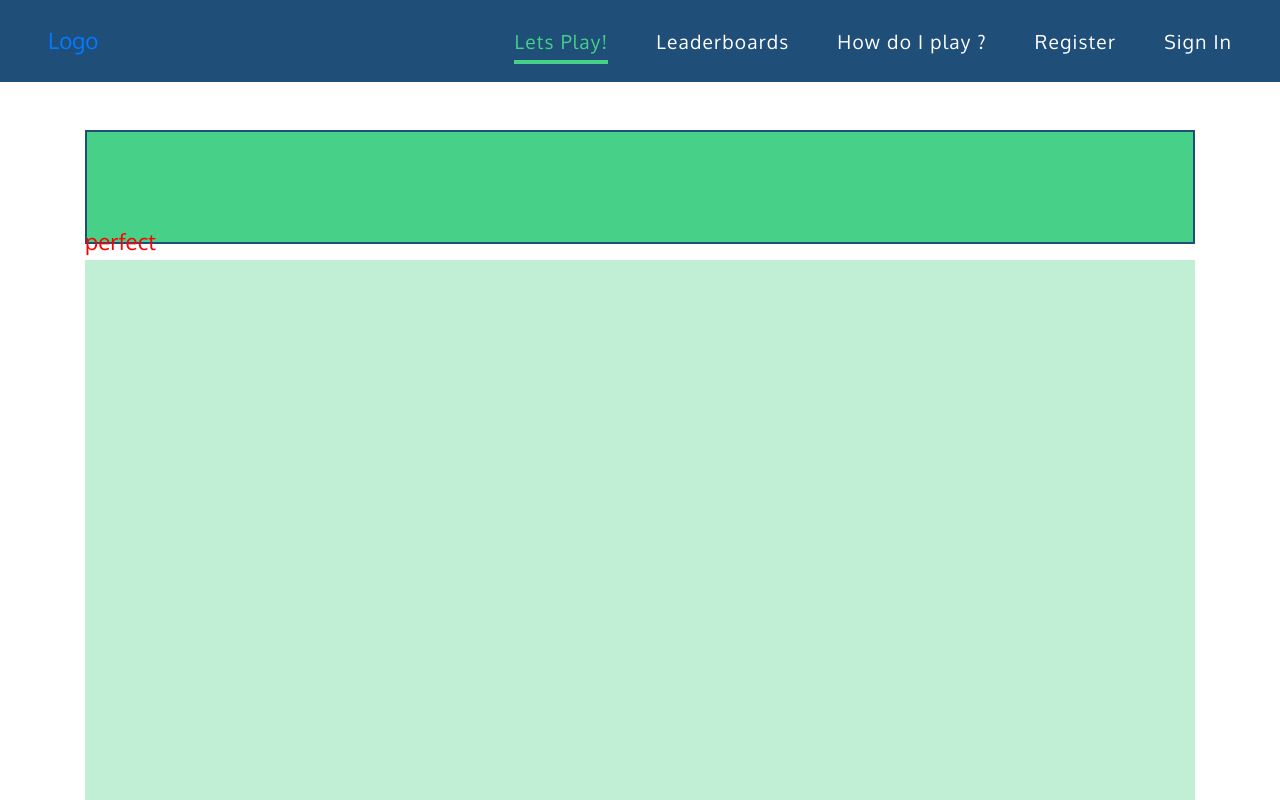
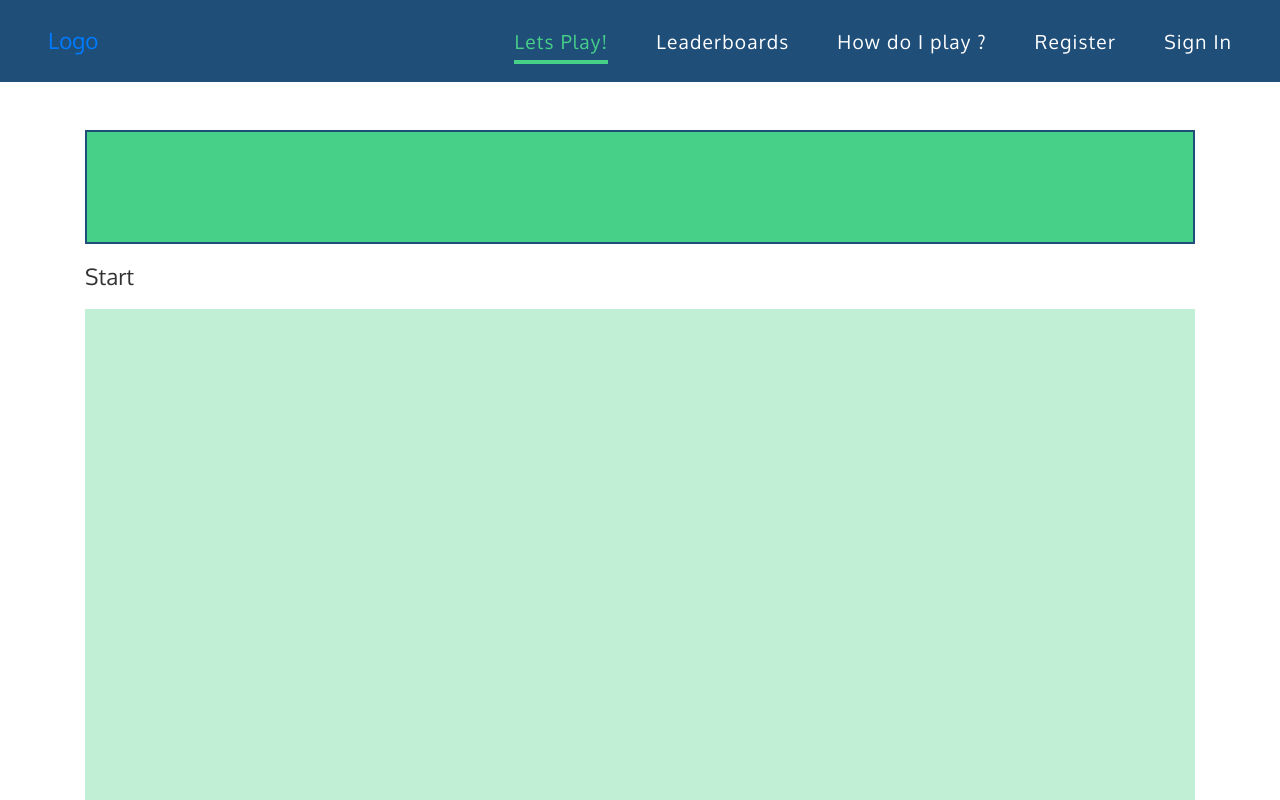
Before and after one commit to JamesRClarke/anagram-falls-client, a React (Create React App) app: page /game in a window 1280 px wide. Shown: the top 800 px of the page. Built offline with nearby package versions, Linux system fonts and the light colour scheme.

Commit message:
correct the calculation for the anagram falling in the game box to always be at the top of the input box at the bottom

```diff
--- a/src/components/Game/GameBox/Anagram/Anagram.jsx
+++ b/src/components/Game/GameBox/Anagram/Anagram.jsx
@@ -2,12 +2,14 @@ import React from 'react';
 
 
 const anagram = (props) => {
-console.log(props.position);
-    return (
-      <div >
-        <p className="game-anagram" style={{top: `${props.position}px`}}>{props.anagram}</p>
-      </div>
-    )
+  let anagramPosTop = props.top;
+  let anagramPosXY = props.xy;
+  console.log(props);
+  return (
+    <div >
+      <p className="game-anagram" style={{top: `${anagramPosTop}px`, left: `${anagramPosXY}px`}}>{props.anagram}</p>
+    </div>
+  )
 }
 
 export default anagram
--- a/src/components/Game/GameBox/GameBox.jsx
+++ b/src/components/Game/GameBox/GameBox.jsx
@@ -1,56 +1,77 @@
 import React, {Component} from 'react';
 import Anagram from './Anagram/Anagram';
+import Aux from '../../../hoc/Aux';
 
 class GameBox extends Component {
   state = {
-    startingAnagramPosition: -35,
-    gameBoxHeight: null
+    anagramPositionTop: -35,
+    anagramPositionXY: null,
+    gameBoxHeight: null,
+    gameBoxWidth: null
   }
 
   componentDidMount() {
-    const height = this.gameBox.clientHeight;
+
+    const height = this.gameBox.clientHeight - this.inputBox.clientHeight - 35;
+    const width = this.gameBox.clientWidth;
+
+    const randomStartPos = Math.ceil((Math.random() * (width - 80)));
     this.setState({
-      gameBoxHeight: height
+      anagramPositionXY: randomStartPos,
+      gameBoxHeight: height,
+      gameBoxWidth: width
     })
+
+  }
+
+  startIntervalHandler = () => {
+    let intervalId = null;
+    let moveAnagram = () => {
+      if(this.state.anagramPositionTop <= this.state.gameBoxHeight) {
+        this.setState(prevState =>  ({
+          anagramPositionTop: prevState.anagramPositionTop + 10
+        })
+      )
+    } else {
+      clearInterval(intervalId);
+    }
+  };
+
+  setInterval(moveAnagram, 500)
+
 }
 
 // do the setInterval inside the state of the gameBox and then p[ass through the props into the anagram component so the rerender will not matter.
 
 render() {
-    let anagramPos = this.state.startingAnagramPosition;
-    let gameBoxHeight = this.state.gameBoxHeight;
-
-    var intervalId = null;
-    let moveAnagram = () => {
-      if(anagramPos < gameBoxHeight) {
-        anagramPos = anagramPos - 5;
-         // this.forceUpdate();
-      } else {
-        clearInterval(intervalId);
-      }
-    };
-
-    setInterval(moveAnagram, 1000)
 
   //  setInterval(() => {
   //    this.setState({
-    //      anagramPosition: this.state.anagramPosition + 5
+  //      anagramPositionTop: this.state.anagramPositionTop + 5
   //    })
   //    console.log('triggered');
   // }, 2000)
 
   return (
+    <Aux>
+      <p style={{pointer: 'cursor'}} onClick={this.startIntervalHandler}>Start</p>
+
       <div ref={ (gameBox) => this.gameBox = gameBox} className="my-3 game-box">
 
-        <Anagram anagram="perfect" position={anagramPos}/>
+        <div ref={ (anagram) => this.anagram = anagram}>
+          <Anagram
+            anagram="anagram"
+            top={this.state.anagramPositionTop}
+            xy={this.state.anagramPositionXY}
+            />
+        </div>
 
-        <div className="game-answer d-flex justify-content-center align-items-center">
+        <div ref={ (inputBox) => this.inputBox = inputBox} className="game-answer d-flex justify-content-center align-items-center">
           <input type="text"  />
         </div>
 
-
-
       </div>
+    </Aux>
   )
 }
 }
--- a/src/styles/components/Game/game.scss
+++ b/src/styles/components/Game/game.scss
@@ -10,7 +10,7 @@
 }
 
 .game-box {
-  // overflow:hidden;
+  overflow:hidden;
   position: relative;
   max-width: 100%;
   background: lighten($color-green, 30%);
@@ -24,6 +24,7 @@
   }
 
   .game-answer {
+    border-top: 1px solid black;
     position: absolute;
     bottom: 0;
     left:0;
```
Lines whose indentation alone changed are shown as unchanged.
